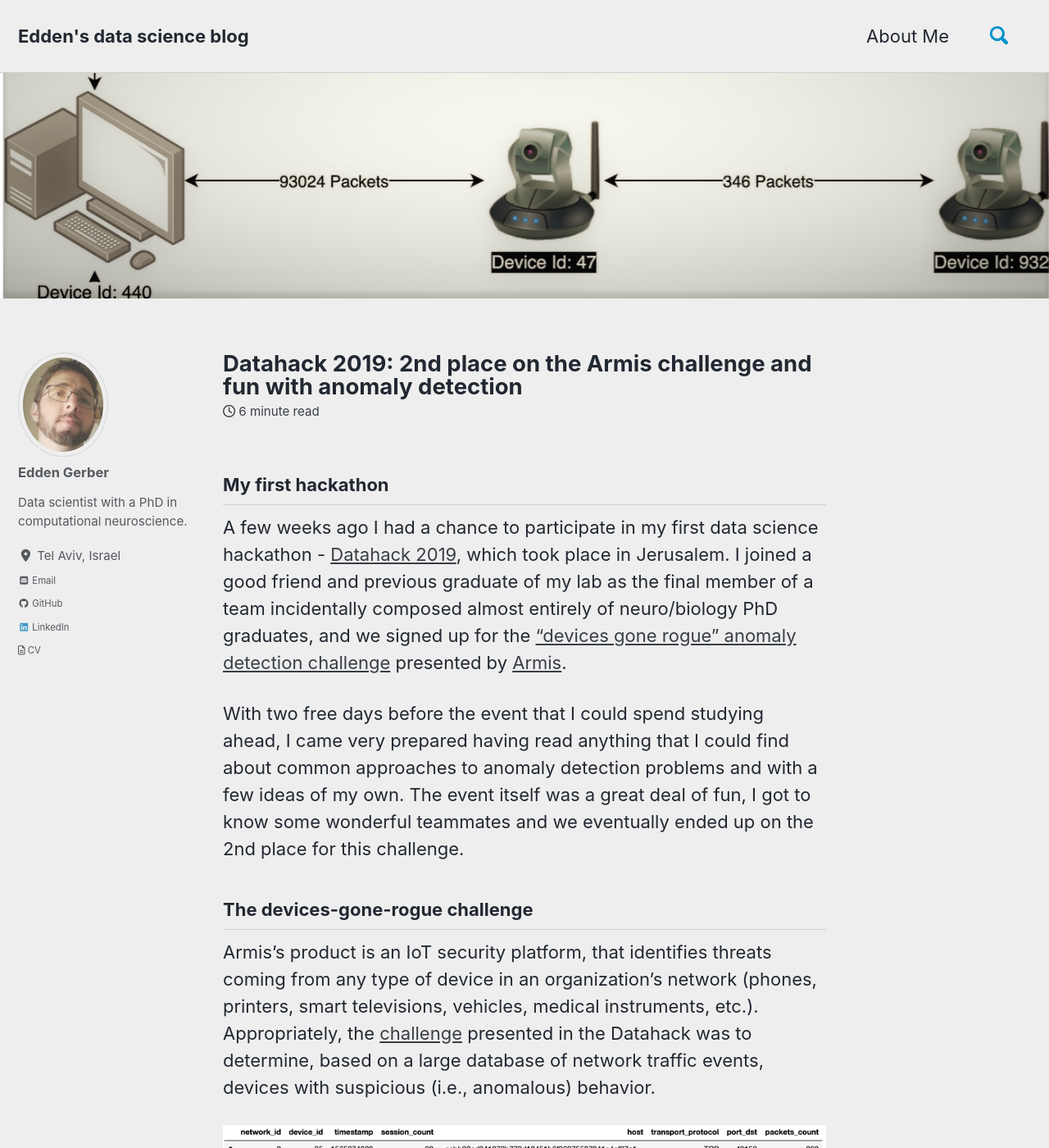
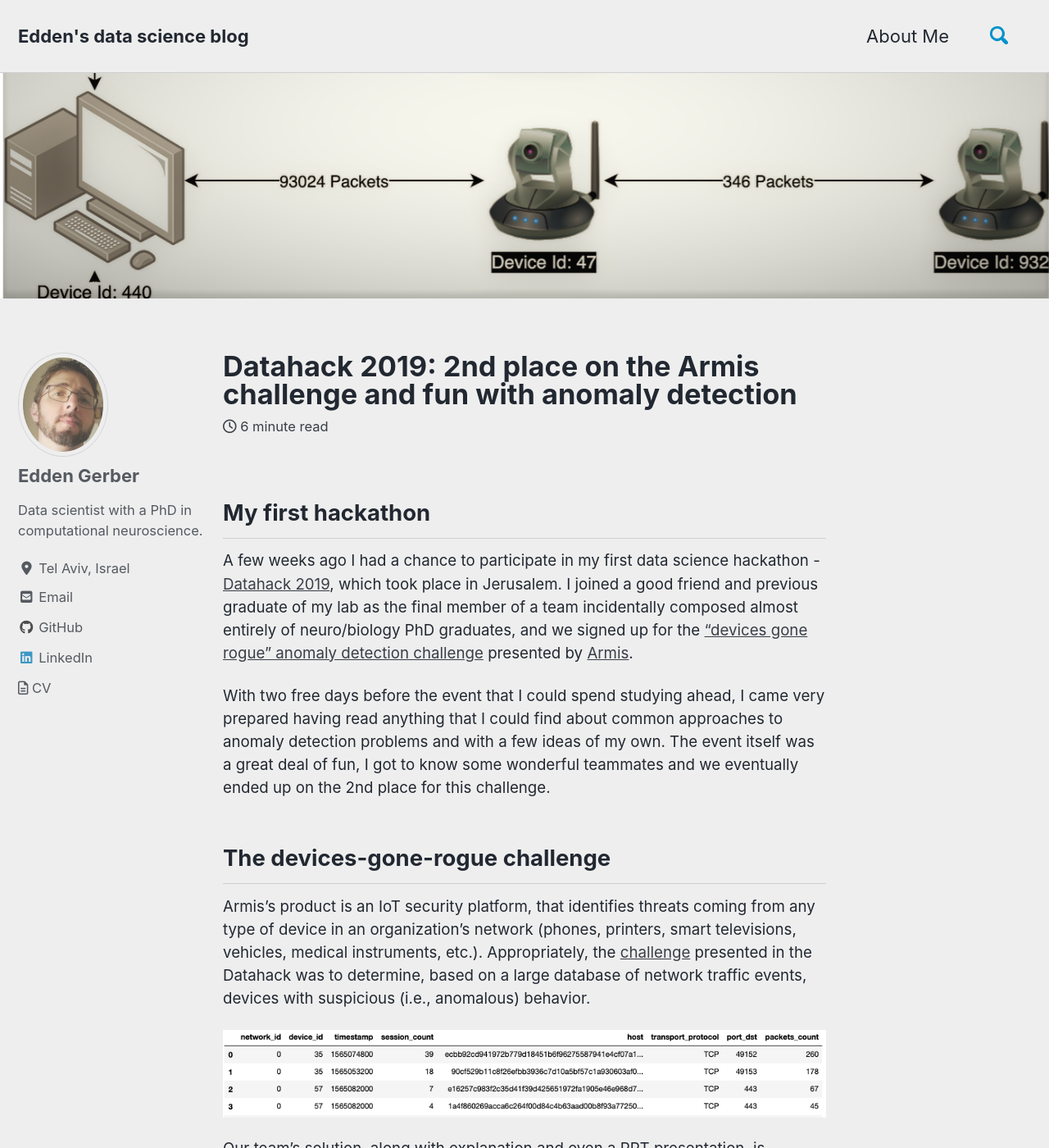
Before and after one commit to edden-gerber/edden-gerber.github.io, a Jekyll site: the page built from _posts/2019-10-3-datahack_2019.md, in a window 1280 px wide and 1400 px high. Shown: the whole window at 82% size. Built offline with Jekyll 4.4.1, drawn with Linux system fonts in a browser that asks for light colours; cached includes are drawn as plain includes; nearby versions of some CDN libraries.

Commit message:
change post font size

```diff
--- a/_posts/2019-10-3-datahack_2019.md
+++ b/_posts/2019-10-3-datahack_2019.md
@@ -43,7 +43,7 @@
 
 Surprisingly, our final model made use of _only 7 features_ (mostly having to do with outbound traffic volume, temporal range of activity across the week and number of unique protocols/port numbers). This feature combination outperformed similar selections with a larger number of features.
 
-#### The model
+### The model
 
 Isolation Forest is a natural solution for this kind of problem. It works by generaing trees whereby at each node the data is split along a random dimension and a random cutoff point between the min and max value. Since samples that are easily isolated (e.g. they lie far from most other samples along one or more dimensions) would become the only sample in the node after fewer splits, the average path length to isolation is used as an anomaly score (e.g. smaller values indicate higher probability of anomaly). The algorithm is quite fast since unlike for decision trees, no search is required to decide on each split, and the trees are developed only up to their expected mean path length of log<sub>2</sub>N as no anomalies are expected for longer paths.
 
@@ -55,7 +55,7 @@
 
 ![IF vs AE scores](../assets/images/datahack2019/if_ae_corr.png)
 
-#### Explaining the results
+### Explaining the results
 
 One of the evaluation parameters of the challenge was explainability of the results. We used the shap library to easily compute SHAP values that portray the degree to which each feature moved the anomaly score of a device toward a positive or negative value:
 
--- a/_sass/minimal-mistakes/_page.scss
+++ b/_sass/minimal-mistakes/_page.scss
@@ -75,7 +75,7 @@
   p,
   li,
   dl {
-    font-size: 1em;
+    font-size: 0.85em;
   }
 
   /* paragraph indents */
--- a/_sass/minimal-mistakes/_reset.scss
+++ b/_sass/minimal-mistakes/_reset.scss
@@ -23,7 +23,7 @@
   }
 
   -webkit-text-size-adjust: 100%;
-  -ms-text-size-adjust: 100%;
+  -ms-text-size-adjust: 50%;
 }
 
 /* Remove margin */
--- a/_sass/minimal-mistakes/_variables.scss
+++ b/_sass/minimal-mistakes/_variables.scss
@@ -14,7 +14,7 @@
 
 /* system typefaces */
 $serif: Georgia, Times, serif !default;
-$sans-serif: -apple-system, BlinkMacSystemFont, "Roboto", "Segoe UI",
+$sans-serif: -apple-system, BlinkMacSystemFont, "Open Sans", "Roboto", "Segoe UI",
   "Helvetica Neue", "Lucida Grande", Arial, sans-serif !default;
 $monospace: Monaco, Consolas, "Lucida Console", monospace !default;
 
@@ -34,15 +34,15 @@
 $caption-font-family: $serif !default;
 
 /* type scale */
-// $type-size-1: 2.441em !default; // ~39.056px
-$type-size-1: 1.953em !default; // ~31.248px
-$type-size-2: 1.563em !default; // ~25.008px
-$type-size-3: 1.25em !default; // ~20px
-$type-size-4: 1em !default; // ~16px
-$type-size-5: 0.75em !default; // ~12px
-$type-size-6: 0.6875em !default; // ~11px
-$type-size-7: 0.625em !default; // ~10px
-$type-size-8: 0.5em !default; // ~10px
+$type-size-1: 2.441em !default; // ~39.056px
+$type-size-2: 1.953em !default; // ~31.248px
+$type-size-3: 1.563em !default; // ~25.008px
+$type-size-4: 1.25em !default; // ~20px
+$type-size-5: 1em !default; // ~16px
+$type-size-6: 0.75em !default; // ~12px
+$type-size-7: 0.6875em !default; // ~11px
+$type-size-8: 0.625em !default; // ~10px
+// $type-size-8: 0.5em !default; // ~10px
 /*
    Colors
    ========================================================================== */
```
